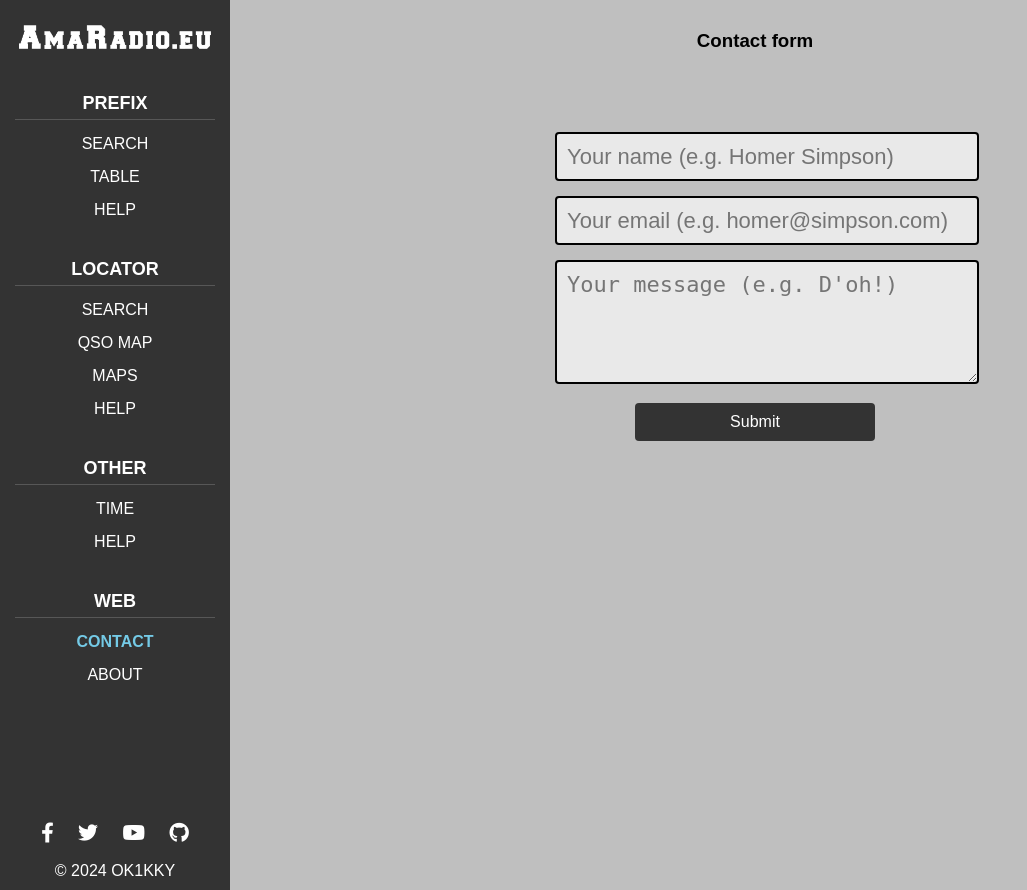
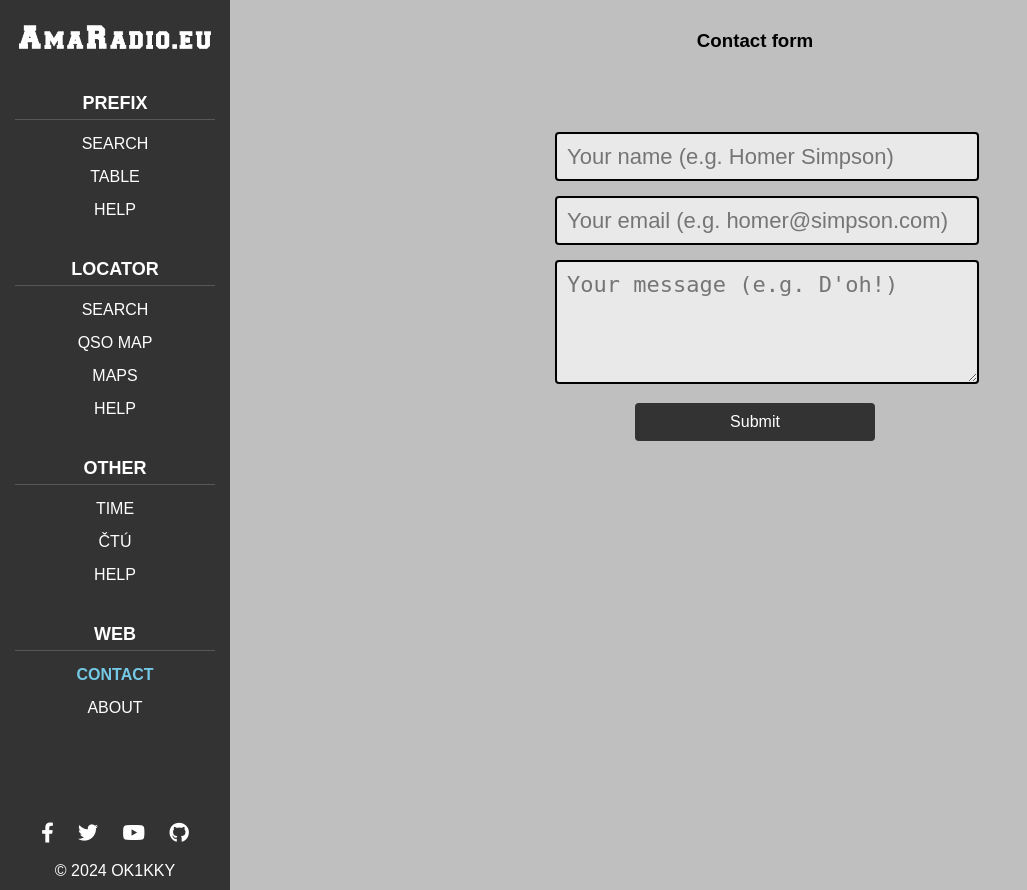
Before and after one commit to ondrahladik/AmaRadio.eu, a PHP site: page /contact in a window 1280 px wide. Shown: the whole page, without its empty margins (0-1027 px from the left). Run offline with PHP 8.4, Linux system fonts and the light colour scheme.

Commit message:
Add menu item

```diff
--- a/contact.php
+++ b/contact.php
@@ -80,6 +80,7 @@ if ($_SERVER["REQUEST_METHOD"] == "POST") {
                 <h2>OTHER</h2>
                     <ul>
                         <li><a href="time" target="_blank">TIME</a></li>
+                        <li><a href="https://ctu.amaradio.eu" target="_blank" title="only czech">ČTÚ</a></li>
                         <li><a href="other-help">HELP</a></li>
                     </ul>
                 </div>
```
